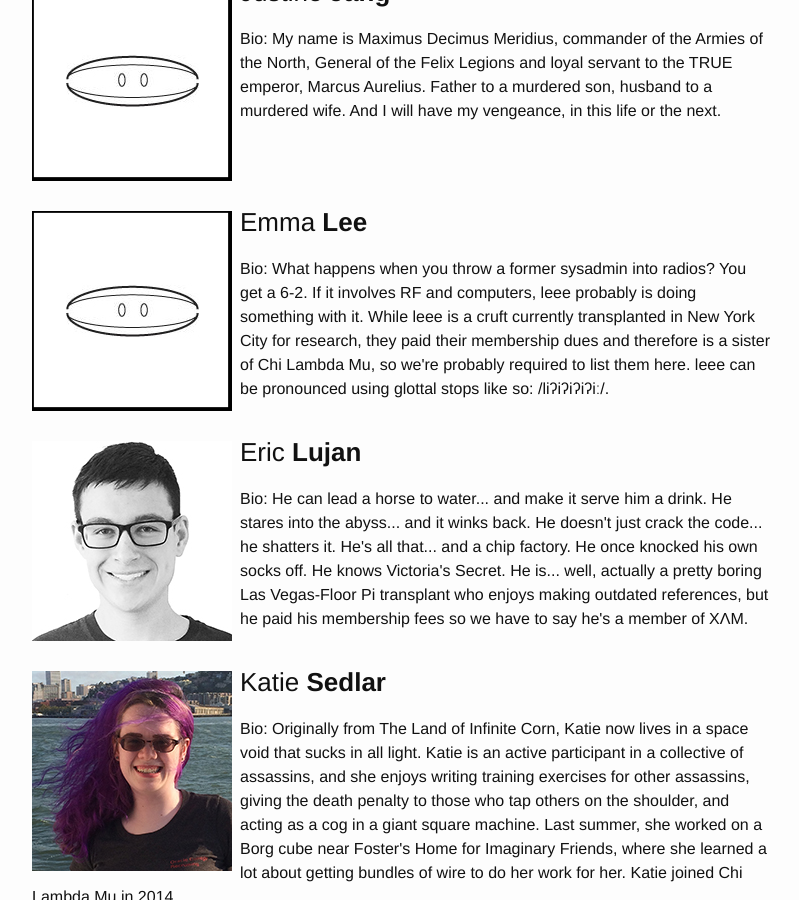
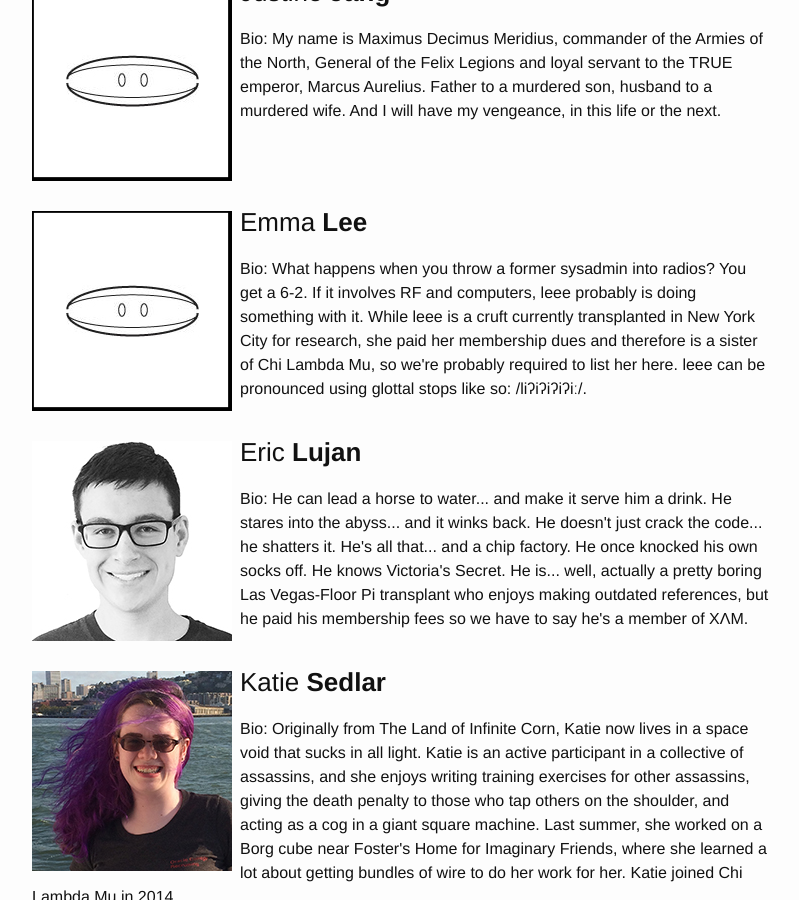
Before and after one commit to clam420/clam420.github.io, a Jekyll site: the page built from sisters.md, in a window 1280 px wide and 900 px high, scrolled down 2294 px. Shown: the whole window, without its empty margins (238-1037 px from the left). Built offline with Jekyll 4.4.1, drawn with Linux system fonts in a browser that asks for light colours.

Commit message:
fix emma pronoun

```diff
--- a/sisters.md
+++ b/sisters.md
@@ -55,7 +55,7 @@ Bio: My name is Maximus Decimus Meridius, commander of the Armies of the North,
 <div style="min-height:200px; margin:30px auto">
 <img style="float:left; padding-right:8px; padding-top:8px; max-width: 30%" src="/assets/clam.jpg">
 <h3>Emma <b>Lee</b></h3>
-Bio: What happens when you throw a former sysadmin into radios? You get a 6-2. If it involves RF and computers, leee probably is doing something with it. While leee is a cruft currently transplanted in New York City for research, they paid their membership dues and therefore is a sister of Chi Lambda Mu, so we're probably required to list them here. leee can be pronounced using glottal stops like so: /liʔiʔiʔiʔiː/.
+Bio: What happens when you throw a former sysadmin into radios? You get a 6-2. If it involves RF and computers, leee probably is doing something with it. While leee is a cruft currently transplanted in New York City for research, she paid her membership dues and therefore is a sister of Chi Lambda Mu, so we're probably required to list her here. leee can be pronounced using glottal stops like so: /liʔiʔiʔiʔiː/.
 </div>
 
 <div style="min-height:200px; margin:30px auto">
```
